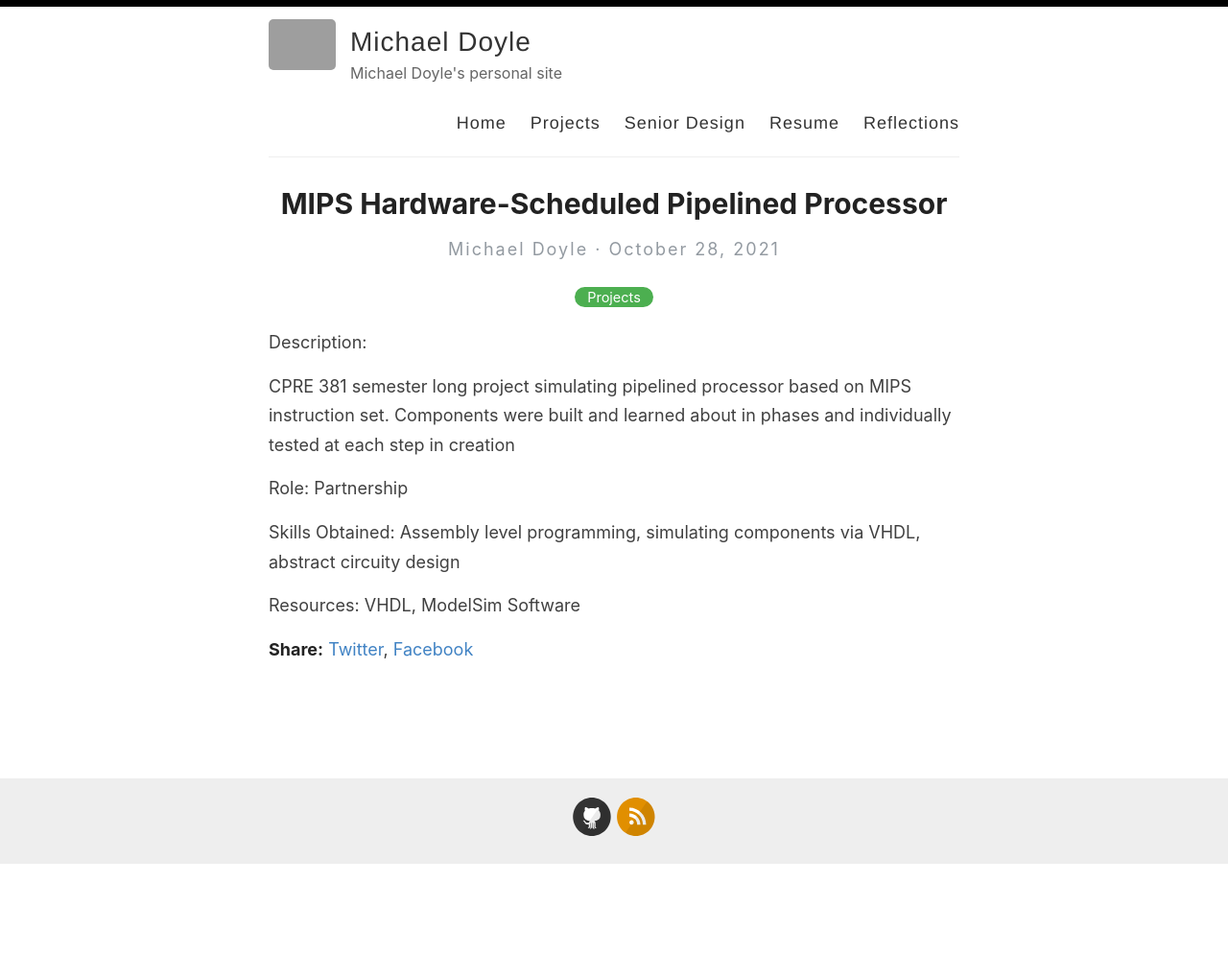
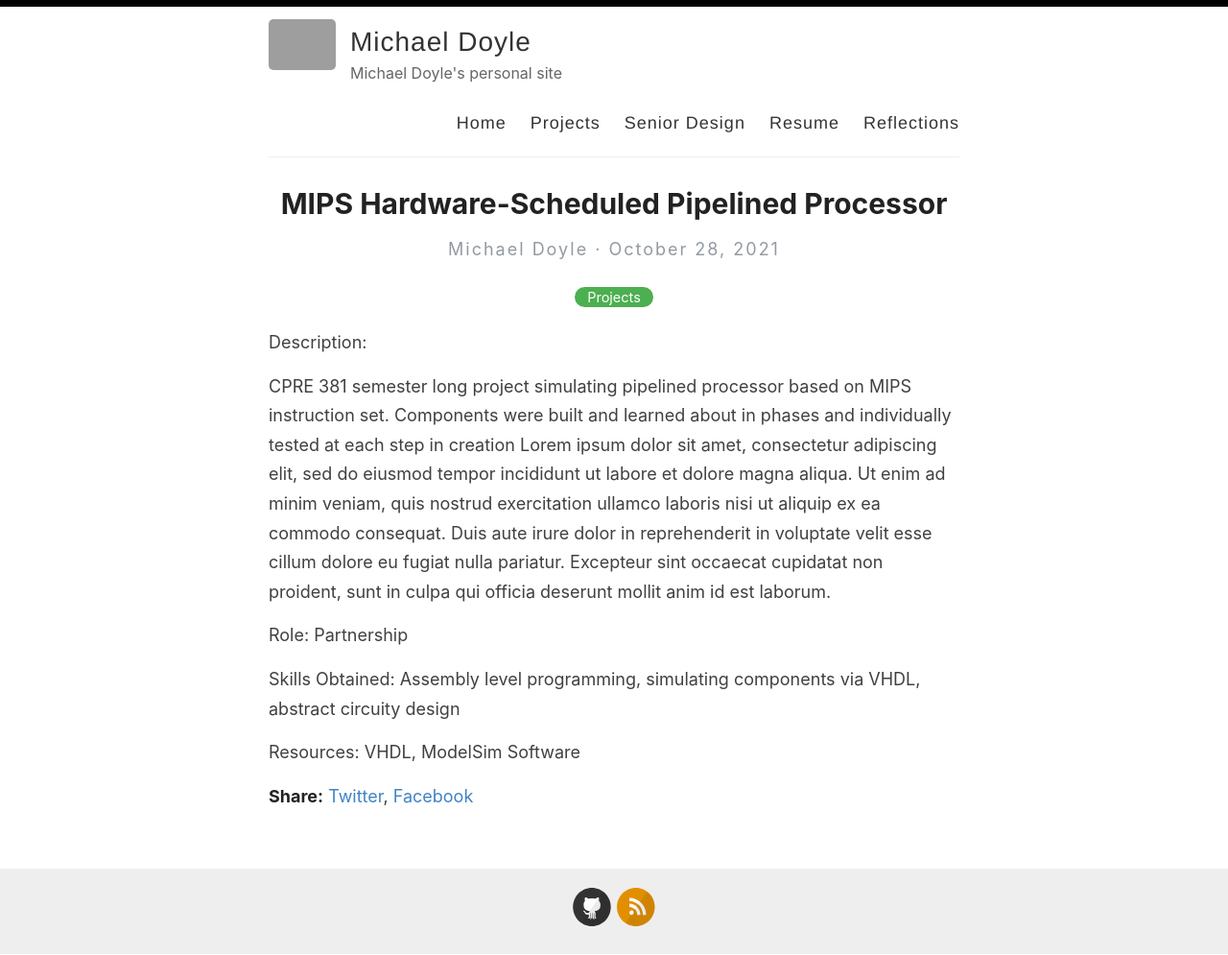
Before and after one commit to francidollars/francidollars.github.io, a Jekyll site: the page built from _posts/2021-10-28-mips-hardware-scheduled-pipelined-processor.md, in a window 1280 px wide. Shown: the whole page at 96% size. Built offline with Jekyll 4.4.1, drawn with Linux system fonts in a browser that asks for light colours; before the commit the page ends 901 px from its top, so only the background shows below that; grey boxes are pictures that could not be loaded.

Commit message:
Update 2021-10-28-mips-hardware-scheduled-pipelined-processor.md

```diff
--- a/_posts/2021-10-28-mips-hardware-scheduled-pipelined-processor.md
+++ b/_posts/2021-10-28-mips-hardware-scheduled-pipelined-processor.md
@@ -4,9 +4,10 @@
 categories: Projects
 ---
 Description:
-<div>
-	CPRE 381 semester long project simulating pipelined processor based on MIPS instruction set. Components were built and learned about in phases and individually tested at each step in creation
-</div>
+
+CPRE 381 semester long project simulating pipelined processor based on MIPS instruction set. Components were built and learned about in phases and individually tested at each step in creation Lorem ipsum dolor sit amet, consectetur adipiscing elit, sed do eiusmod tempor incididunt ut labore et dolore magna aliqua. Ut enim ad minim veniam, quis nostrud exercitation ullamco laboris nisi ut aliquip ex ea commodo consequat. Duis aute irure dolor in reprehenderit in voluptate velit esse cillum dolore eu fugiat nulla pariatur. Excepteur sint occaecat cupidatat non proident, sunt in culpa qui officia deserunt mollit anim id est laborum.
+
+
 
 Role:
 	Partnership
```
